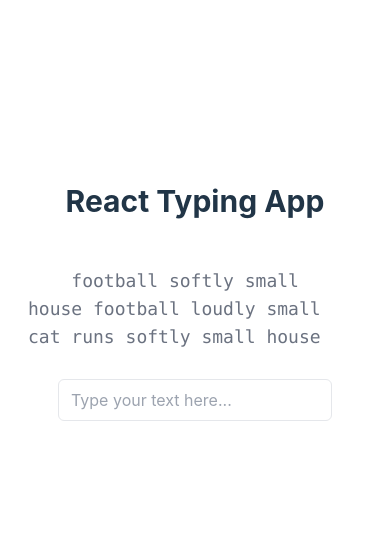
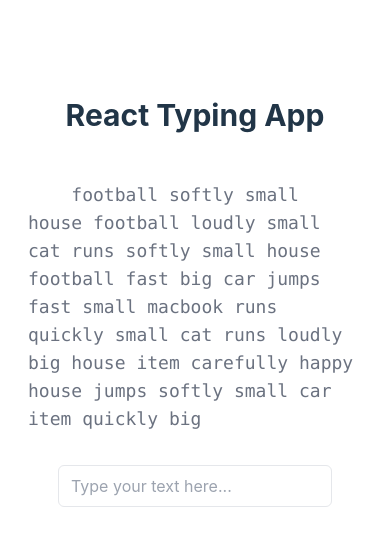
Before and after one commit to mrinmay7875/react_typing_app, a React (Vite) app: page / in a window 390 px wide. Shown: the top 546 px of the page. Built offline with nearby package versions, Linux system fonts and the light colour scheme.

Commit message:
Updated paragraph for Mobile devices

```diff
--- a/src/components/Paragraph.jsx
+++ b/src/components/Paragraph.jsx
@@ -29,7 +29,7 @@ function Paragraph() {
     let finalSentence = '';
     let paragraphLength = 0;
     if (navigator.userAgentData.mobile) {
-      paragraphLength = 3; // for mobile devices
+      paragraphLength = 4; // for mobile devices
     } else {
       paragraphLength = 10; // for desktop devices
     }
@@ -45,7 +45,7 @@ function Paragraph() {
   };
 
   return (
-    <span className='mx-7 h-20 overflow-hidden md:mx-24 md:h-full lg:mx-80 lg:px-10 relative bottom-24 text-lg font-mono'>
+    <span className='mx-7 md:mx-24 md:h-full lg:mx-80 lg:px-10 relative bottom-24 text-lg font-mono'>
       {wordsState.map((word, index) => (
         <span
           className={index == currentWordIndex ? 'text-white' : 'text-gray-500'}
```
